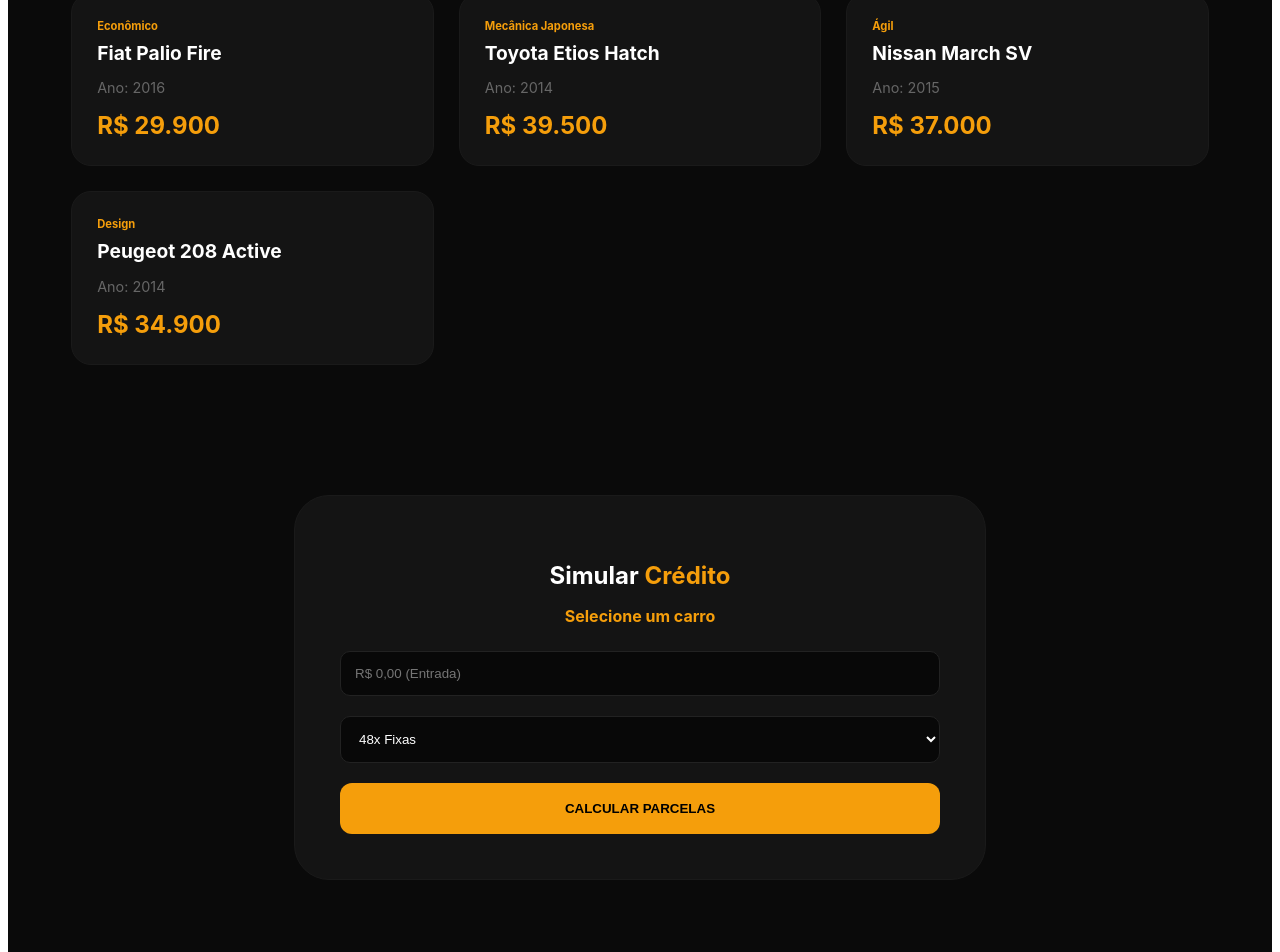
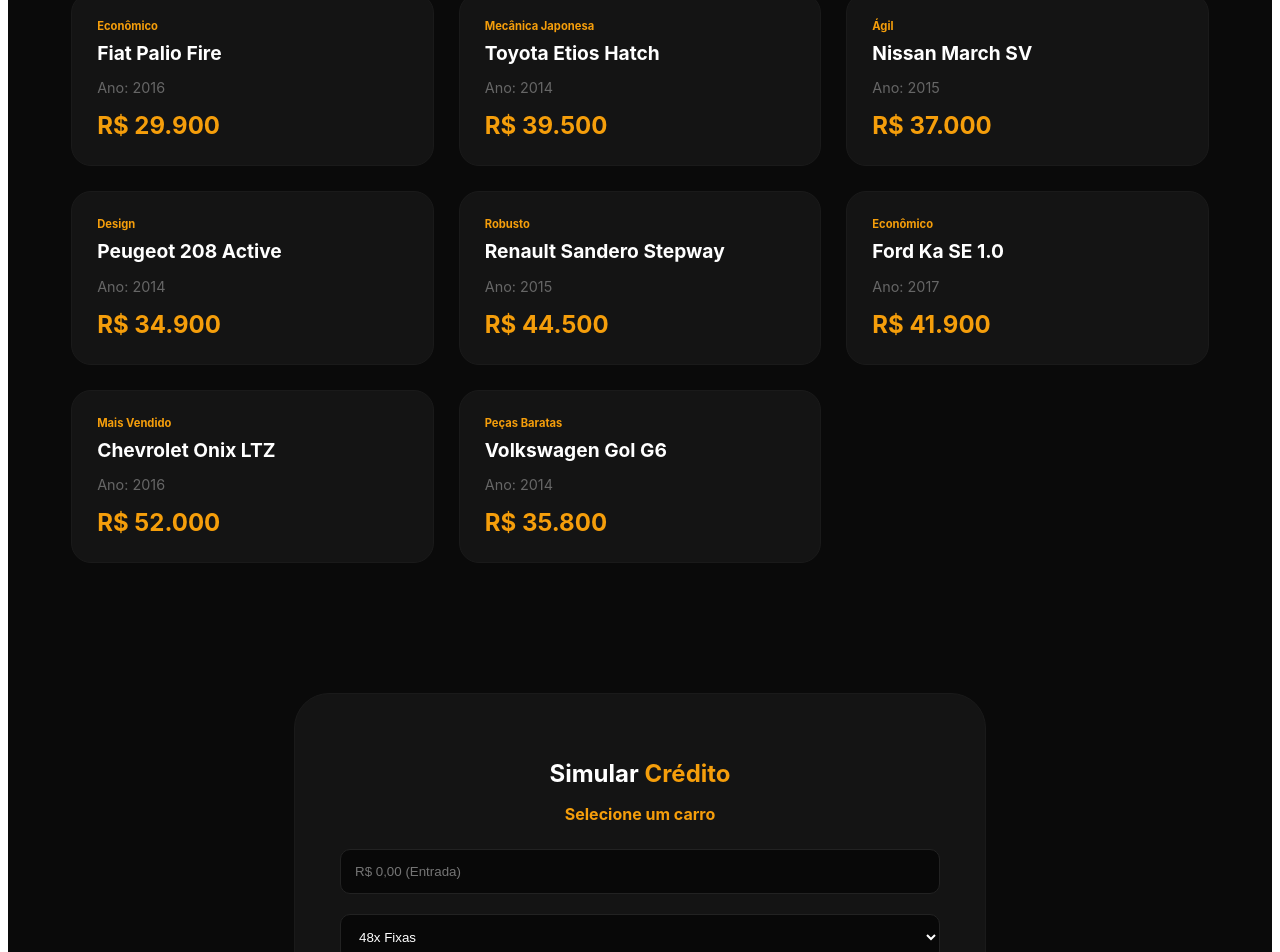
Before and after one commit to mcjoaods/alfa-motors, a React (Vite) app: page / in a window 1280 px wide. Shown: the part 801-1753 px from the top of the page. Built offline with nearby package versions, Linux system fonts and the light colour scheme.

Commit message:
Adicionando Sandero, Ka, Onix e Gol ao estoque

```diff
--- a/src/App.jsx
+++ b/src/App.jsx
@@ -291,5 +291,9 @@
   { id: 21, nome: "Fiat Palio Fire", ano: "2016", preco: 29900, tag: "Econômico" },
   { id: 22, nome: "Toyota Etios Hatch", ano: "2014", preco: 39500, tag: "Mecânica Japonesa" },
   { id: 24, nome: "Nissan March SV", ano: "2015", preco: 37000, tag: "Ágil" },
-  { id: 25, nome: "Peugeot 208 Active", ano: "2014", preco: 34900, tag: "Design" }
+  { id: 25, nome: "Peugeot 208 Active", ano: "2014", preco: 34900, tag: "Design" },
+  { id: 26, nome: "Renault Sandero Stepway", ano: "2015", preco: 44500, tag: "Robusto" },
+  { id: 27, nome: "Ford Ka SE 1.0", ano: "2017", preco: 41900, tag: "Econômico" },
+  { id: 28, nome: "Chevrolet Onix LTZ", ano: "2016", preco: 52000, tag: "Mais Vendido" },
+  { id: 29, nome: "Volkswagen Gol G6", ano: "2014", preco: 35800, tag: "Peças Baratas" }
 ];
```
